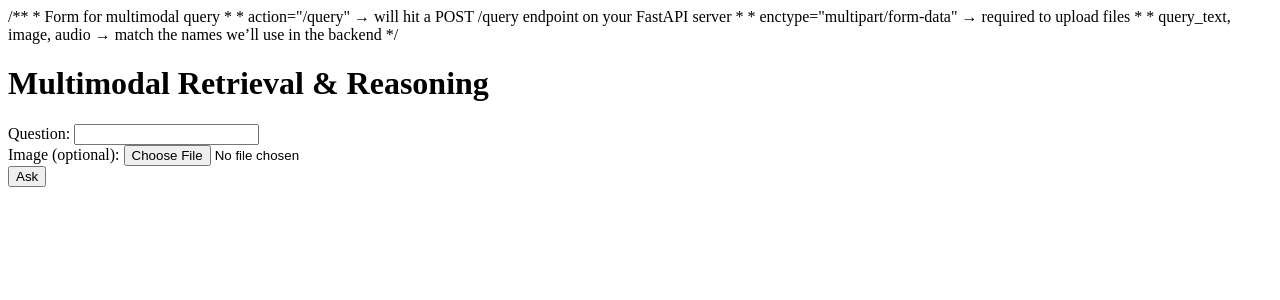
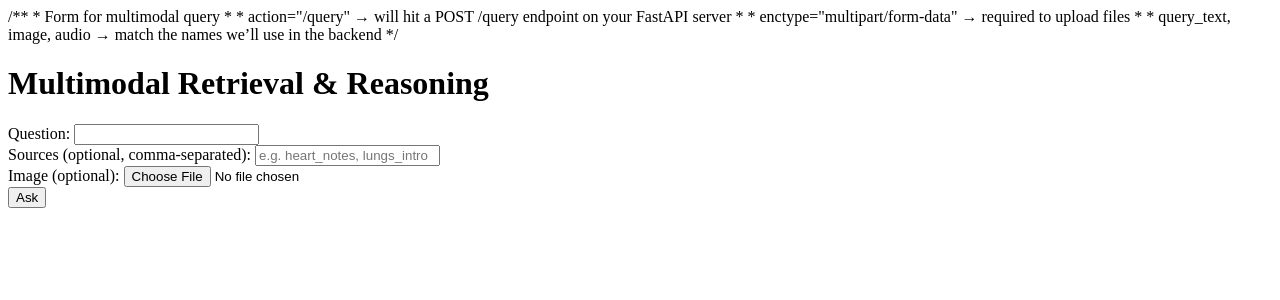
Before and after one commit to yuteshvishnu/multimodal-retrieval-engine, a FastAPI app: page / in a window 1280 px wide. Shown: the top 300 px of the page. Run offline with FastAPI, Linux system fonts and the light colour scheme.

Commit message:
Version-5 : Metadata-Aware Search (Filters & Scopes)

```diff
--- a/backend/api/main.py
+++ b/backend/api/main.py
@@ -28,6 +28,7 @@ async def query_endpoint(
     query_text: str = Form(...),
     image: UploadFile | None = File(None),
     audio: UploadFile | None = File(None),
+    sources: str | None = Form(None),
 ):
     """
     Now:
@@ -39,10 +40,16 @@ async def query_endpoint(
     image_bytes = await image.read() if image is not None else None
     audio_bytes = await audio.read() if audio is not None else None
 
+    source_list: list[str] | None = None
+    if sources:
+        # e.g. "heart_notes, lungs_intro"
+        source_list = [s.strip() for s in sources.split(",") if s.strip()]
+
     result = pipeline.run(
         query_text=query_text,
         image_bytes=image_bytes,
         audio_bytes=audio_bytes,
+        sources=source_list,
     )
 
     # for now pipeline returns a plain dict already
--- a/backend/core/pipeline.py
+++ b/backend/core/pipeline.py
@@ -33,6 +33,7 @@ class MultimodalPipeline:
         query_text: str,
         image_bytes: Optional[bytes] = None,
         audio_bytes: Optional[bytes] = None,
+        sources: list[str] | None = None,
     ) -> dict:
         print(f"[Pipeline] Received query: {query_text!r}")
         """
@@ -64,8 +65,8 @@ class MultimodalPipeline:
 
         # 2) retrieve (dummy)
         initial_top_k=20
-        final_top_k=5
-        stage1_retrieved = self.index.search(text_embedding, top_k=initial_top_k)
+        final_top_k=8
+        stage1_retrieved = self.index.search(text_embedding, top_k=initial_top_k, source_filter=sources)
         print(f"[Pipeline] Retrieved {len(stage1_retrieved)} candidates from stage 1")
         stage2_retrieved = self.reranker.rerank(query_text, candidates=stage1_retrieved, final_top_k=final_top_k)
         print(f"[Pipeline] Retrieved {len(stage2_retrieved)} candidates from stage 2")
--- a/frontend/templates/index.html
+++ b/frontend/templates/index.html
@@ -10,17 +10,24 @@
 * query_text, image, audio → match the names we’ll use in the backend
 */
 <html>
+
 <head>
   <meta charset="UTF-8" />
   <title>Multimodal Retrieval & Reasoning</title>
 </head>
+
 <body>
   <h1>Multimodal Retrieval & Reasoning</h1>
 
-    <form action="/query" method="post" enctype="multipart/form-data">
+  <form id="query-form" method="post" action="/query" enctype="multipart/form-data">
     <div>
       <label for="query_text">Question:</label>
-        <input type="text" id="query_text" name="query_text" required />
+      <input type="text" id="query_text" name="query_text" />
+    </div>
+
+    <div>
+      <label for="sources">Sources (optional, comma-separated):</label>
+      <input type="text" id="sources" name="sources" placeholder="e.g. heart_notes, lungs_intro" />
     </div>
 
     <div>
@@ -28,14 +35,8 @@
       <input type="file" id="image" name="image" accept="image/*" />
     </div>
 
-      <!-- <div>
-        <label for="audio">Audio (optional):</label>
-        <input type="file" id="audio" name="audio" accept="audio/*" />
-      </div> -->
-
-      <div>
     <button type="submit">Ask</button>
-      </div>
   </form>
 </body>
+
 </html>
```
Also changed, not shown: backend/retrieval/index.py (+11 -3 lines), scripts/build_index.py (+9 -5 lines), README.md. Lines whose indentation alone changed are shown as unchanged.
